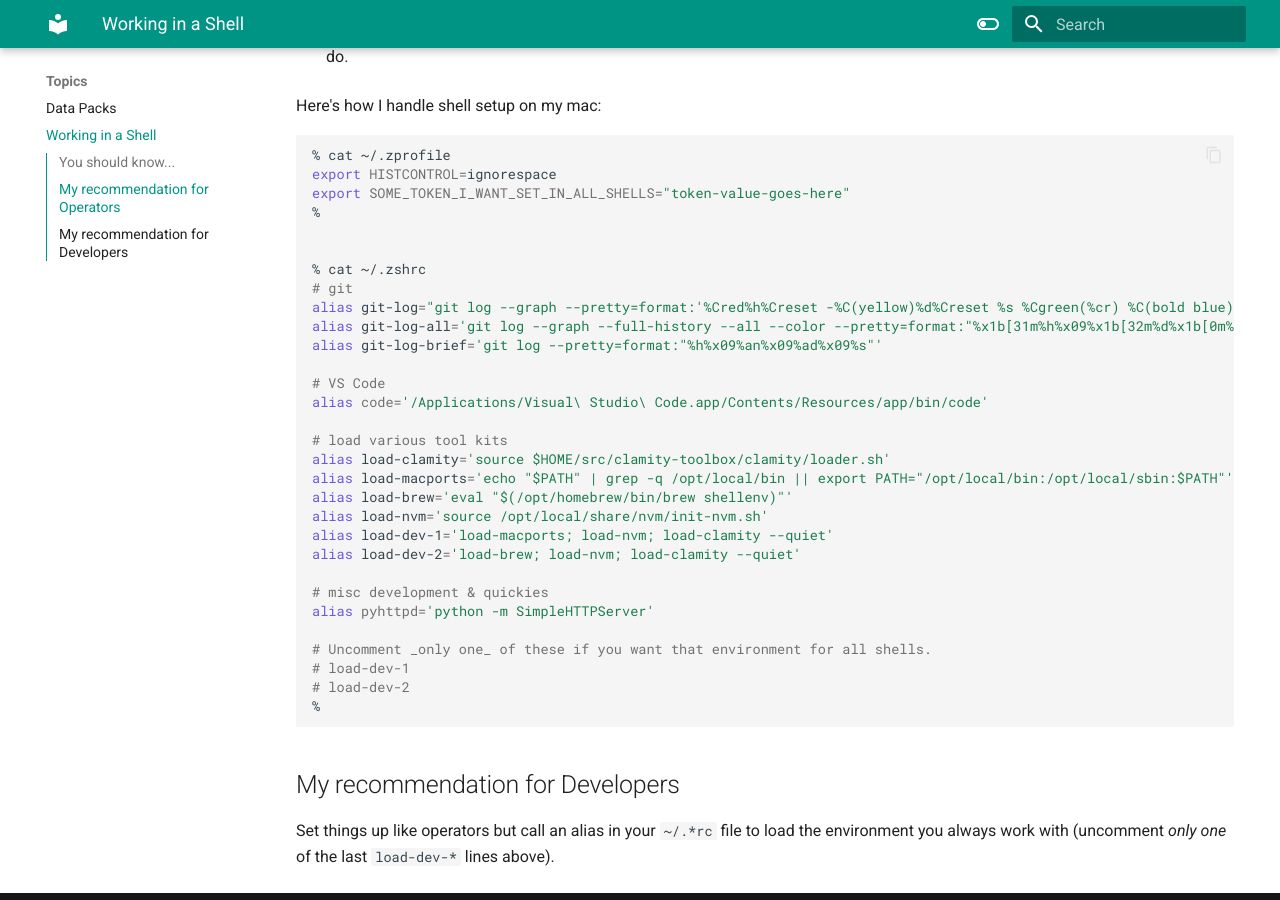
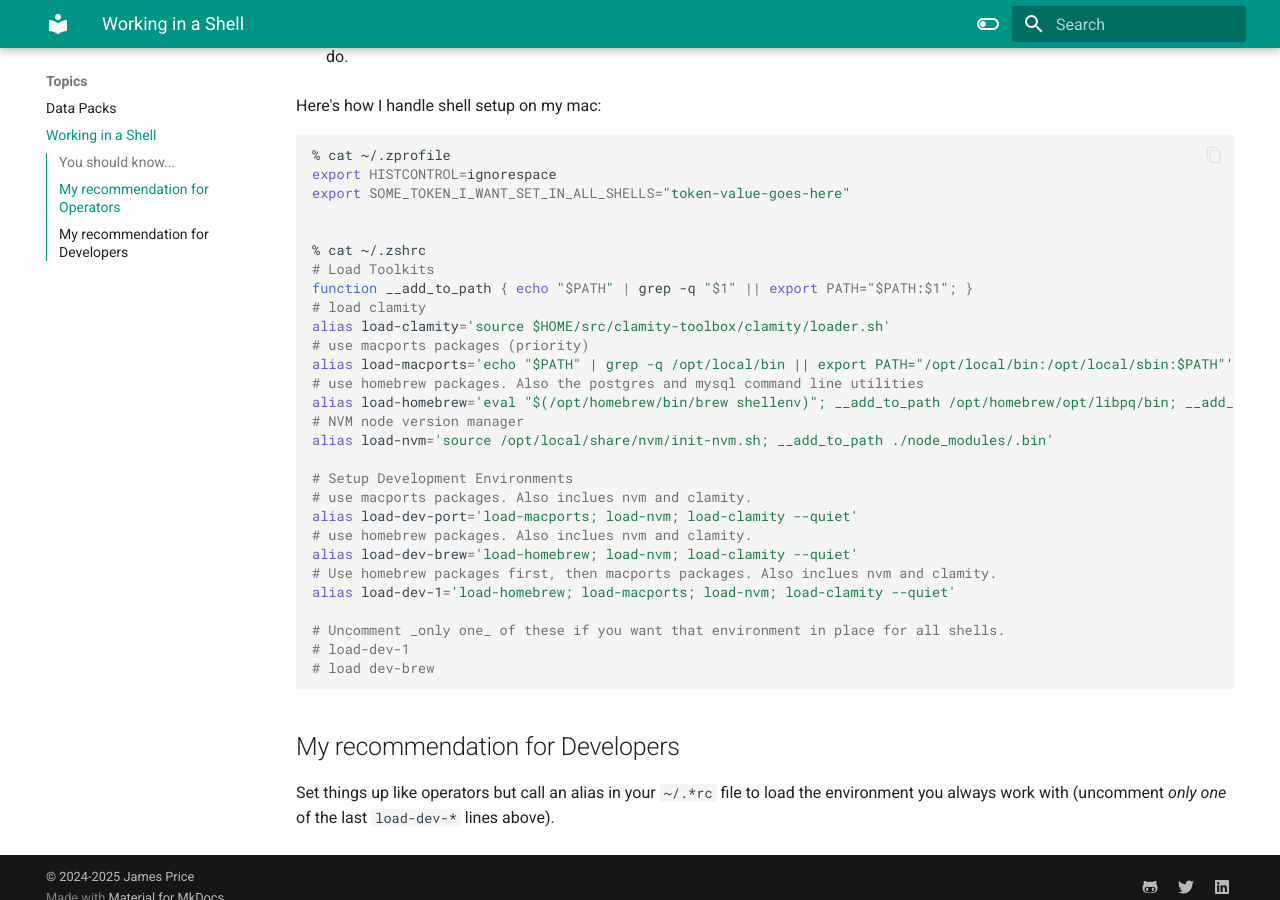
Before and after one commit to clamity-toolbox/clamity-guide, an MkDocs documentation site: the page built from docs/topics/shell-usage.md, in a window 1280 px wide and 900 px high, scrolled down 1204 px. Built offline with MkDocs 1.6.1 and Material for MkDocs 9.7.7, drawn with Linux system fonts in a browser that asks for light colours.

````diff
--- a/docs/topics/shell-usage.md
+++ b/docs/topics/shell-usage.md
@@ -68,33 +68,31 @@ Here's how I handle shell setup on my mac:
 % cat ~/.zprofile
 export HISTCONTROL=ignorespace
 export SOME_TOKEN_I_WANT_SET_IN_ALL_SHELLS="token-value-goes-here"
-%
 
 
 % cat ~/.zshrc
-# git
-alias git-log="git log --graph --pretty=format:'%Cred%h%Creset -%C(yellow)%d%Creset %s %Cgreen(%cr) %C(bold blue)<%an>%Creset' --abbrev-commit"
-alias git-log-all='git log --graph --full-history --all --color --pretty=format:"%x1b[31m%h%x09%x1b[32m%d%x1b[0m%x20%s"'
-alias git-log-brief='git log --pretty=format:"%h%x09%an%x09%ad%x09%s"'
+# Load Toolkits
+function __add_to_path { echo "$PATH" | grep -q "$1" || export PATH="$PATH:$1"; }
+# load clamity
+alias load-clamity='source $HOME/src/clamity-toolbox/clamity/loader.sh'
+# use macports packages (priority)
+alias load-macports='echo "$PATH" | grep -q /opt/local/bin || export PATH="/opt/local/bin:/opt/local/sbin:$PATH"'
+# use homebrew packages. Also the postgres and mysql command line utilities
+alias load-homebrew='eval "$(/opt/homebrew/bin/brew shellenv)"; __add_to_path /opt/homebrew/opt/libpq/bin; __add_to_path /opt/homebrew/opt/mysql-client/bin'
+# NVM node version manager
+alias load-nvm='source /opt/local/share/nvm/init-nvm.sh; __add_to_path ./node_modules/.bin'
 
-# VS Code
-alias code='/Applications/Visual\ Studio\ Code.app/Contents/Resources/app/bin/code'
+# Setup Development Environments
+# use macports packages. Also inclues nvm and clamity.
+alias load-dev-port='load-macports; load-nvm; load-clamity --quiet'
+# use homebrew packages. Also inclues nvm and clamity.
+alias load-dev-brew='load-homebrew; load-nvm; load-clamity --quiet'
+# Use homebrew packages first, then macports packages. Also inclues nvm and clamity.
+alias load-dev-1='load-homebrew; load-macports; load-nvm; load-clamity --quiet'
 
-# load various tool kits
-alias load-clamity='source $HOME/src/clamity-toolbox/clamity/loader.sh'
-alias load-macports='echo "$PATH" | grep -q /opt/local/bin || export PATH="/opt/local/bin:/opt/local/sbin:$PATH"'
-alias load-brew='eval "$(/opt/homebrew/bin/brew shellenv)"'
-alias load-nvm='source /opt/local/share/nvm/init-nvm.sh'
-alias load-dev-1='load-macports; load-nvm; load-clamity --quiet'
-alias load-dev-2='load-brew; load-nvm; load-clamity --quiet'
-
-# misc development & quickies
-alias pyhttpd='python -m SimpleHTTPServer'
-
-# Uncomment _only one_ of these if you want that environment for all shells.
+# Uncomment _only one_ of these if you want that environment in place for all shells.
 # load-dev-1
-# load-dev-2
-%
+# load dev-brew
 ```
 
 ## My recommendation for Developers
````
Also changed, not shown: docs/Man Pages/selfupdate.md (+6 -3 lines), docs/index.md (+3 -4 lines).
